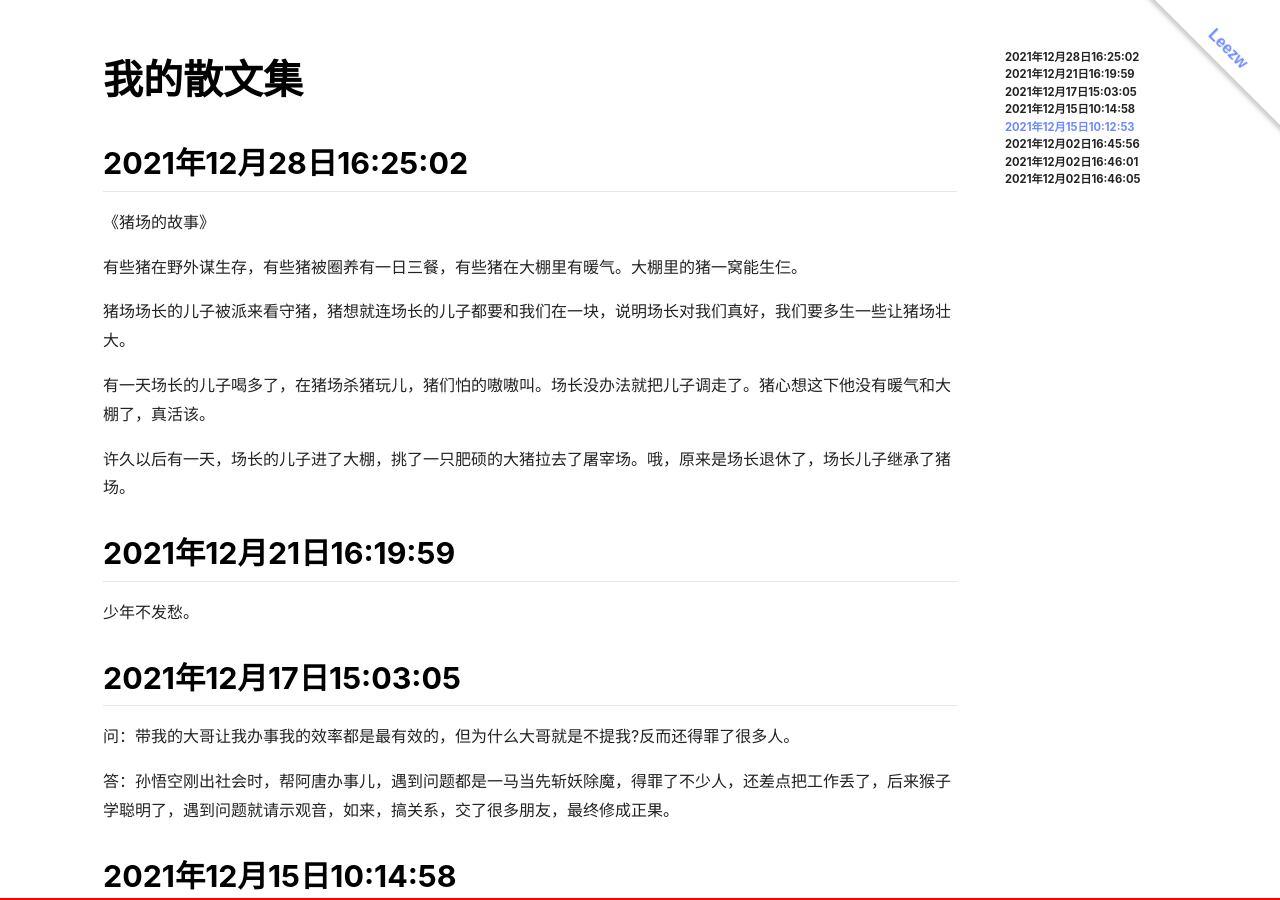
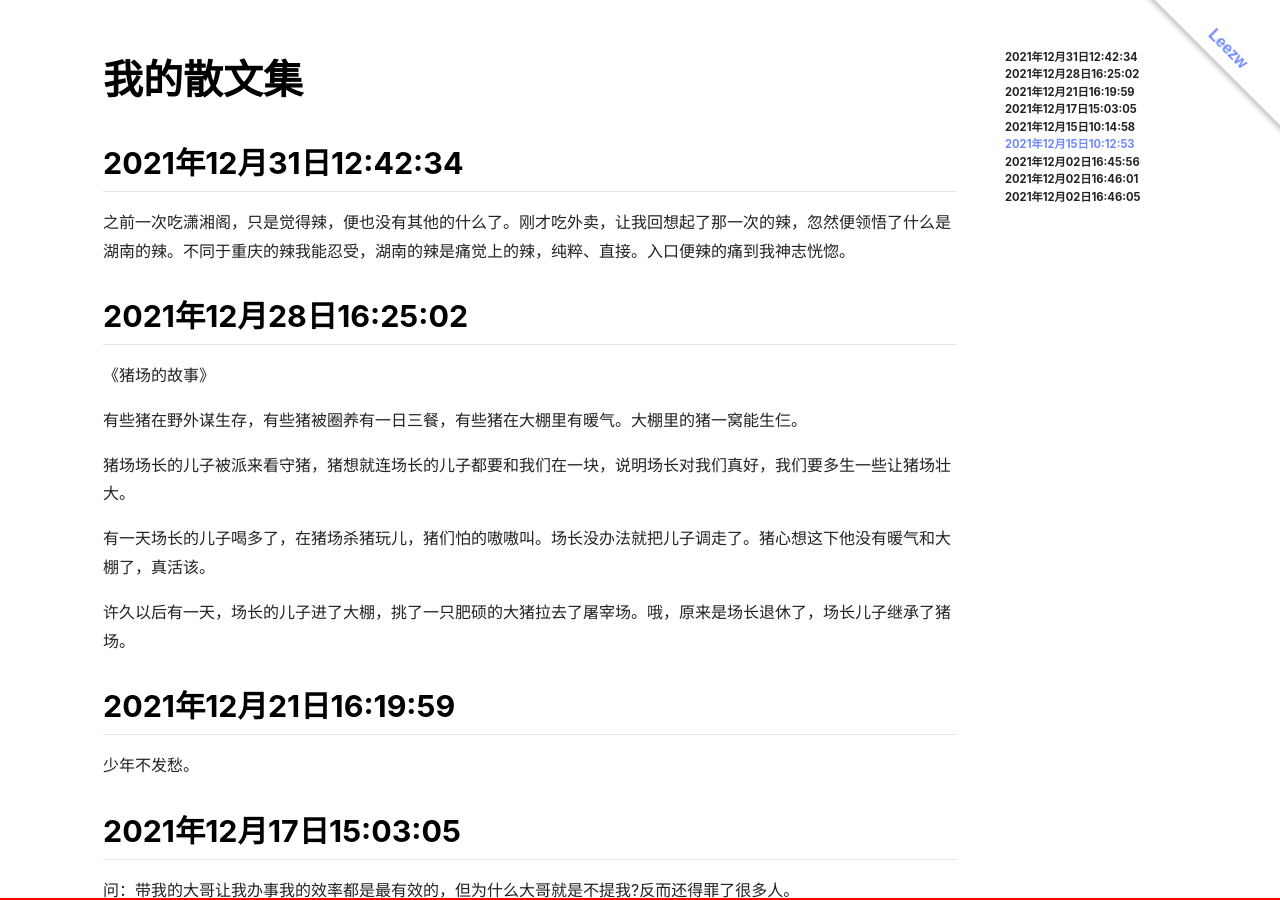
Before and after one commit to quantum-li/quantum-li.github.io, a Jekyll site: the page built from _posts/1970-01-01-essays.md, in a window 1280 px wide and 900 px high. Built offline with Jekyll 4.4.1, drawn with Linux system fonts in a browser that asks for light colours; nearby versions of some CDN libraries.

Commit message:
2021-12-31 12:46:39

```diff
--- a/_posts/1970-01-01-essays.md
+++ b/_posts/1970-01-01-essays.md
@@ -8,6 +8,10 @@ classify: 散文
 permalink: "/posts/essays"
 excerpt: 一些想要表达，但没有目标的东西。
 ---
+
+## 2021年12月31日12:42:34
+
+之前一次吃潇湘阁，只是觉得辣，便也没有其他的什么了。刚才吃外卖，让我回想起了那一次的辣，忽然便领悟了什么是湖南的辣。不同于重庆的辣我能忍受，湖南的辣是痛觉上的辣，纯粹、直接。入口便辣的痛到我神志恍惚。
 
 ## 2021年12月28日16:25:02
 
```
